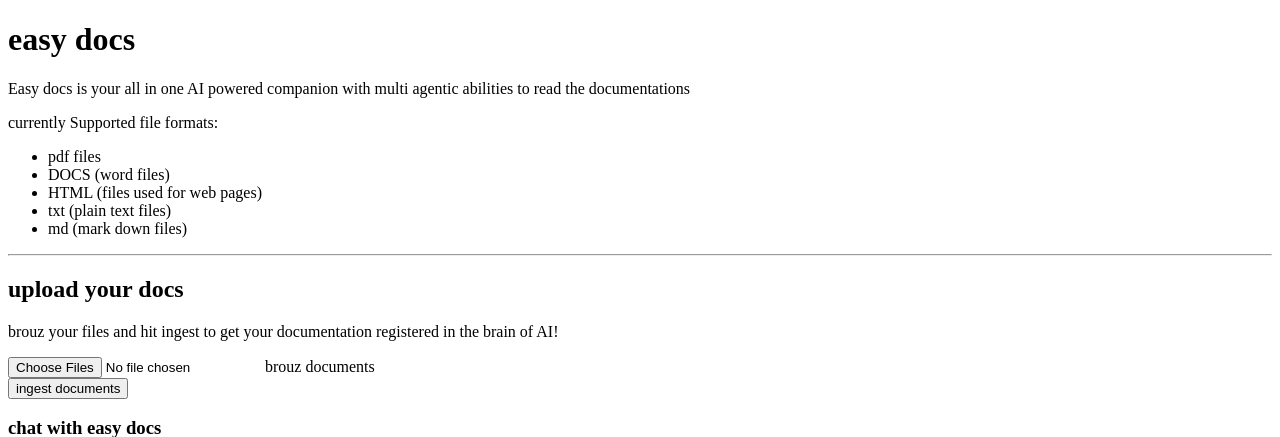
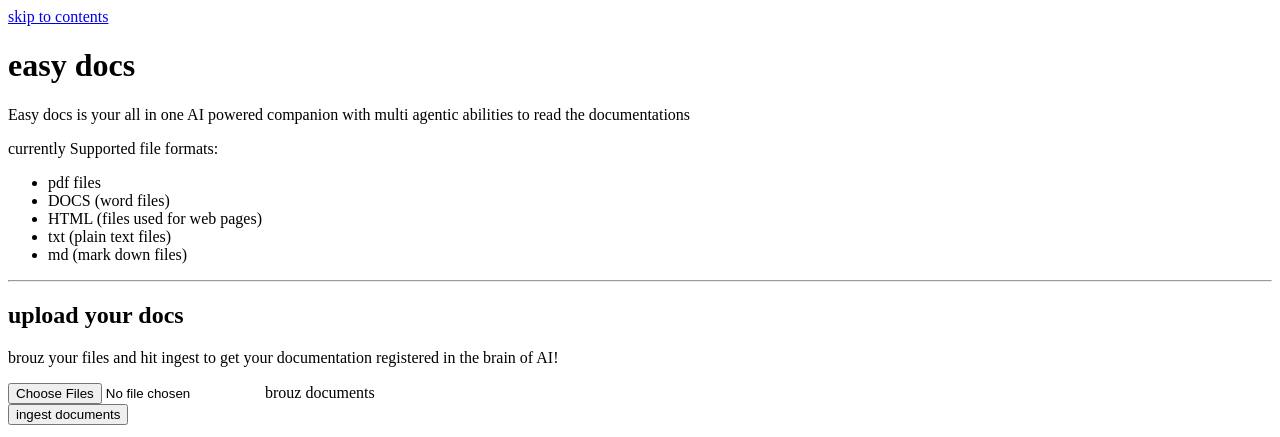
Before and after one commit to coaderprathmesh/easy-docs, a FastAPI app: page / in a window 1280 px wide. Shown: the top 437 px of the page. Run offline with FastAPI, Linux system fonts and the light colour scheme.

Commit message:
added option for the navigation to main

```diff
--- a/templates/index.html
+++ b/templates/index.html
@@ -4,9 +4,12 @@
 <head>
     <title>easy docs </title>
 </head>
+<headder>
+<a href="#easydocs">skip to contents</a>
+</headder>
 <main>
 <body>
-<h1>easy docs</h1>
+<h1 id="easydocs">easy docs</h1>
 <p>Easy docs is your all in one AI powered companion with multi agentic abilities to read the documentations</p>
 <p>currently Supported file formats: </p>
 <ul>
```
